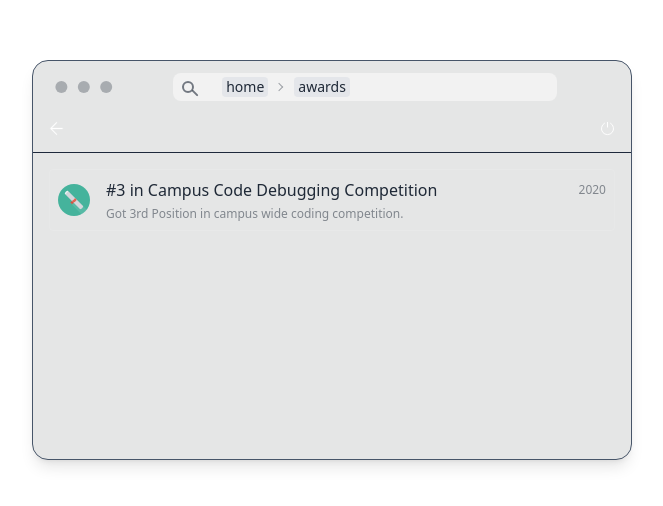
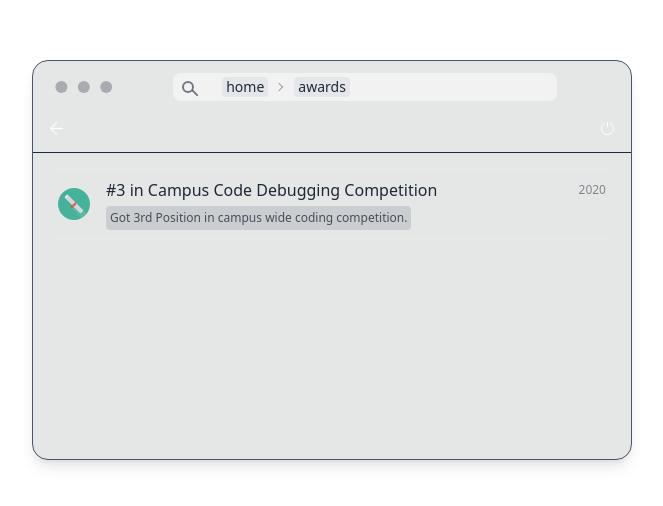
Before and after one commit to ayanalimevv/my-portfolio, a React (Vite) app: page /awards in a window 1280 px wide. Shown: the part 132-638 px from the top of the page, without its empty margins (308-971 px from the left). Built offline with nearby package versions, Linux system fonts and the light colour scheme.

Commit message:
Change List Item UI

```diff
--- a/src/components/List/ListInfo.tsx
+++ b/src/components/List/ListInfo.tsx
@@ -19,7 +19,7 @@ export const ListInfo = ({
           <h1>{projectName}</h1>
           <div className="date ml-auto text-xs opacity-50">{aboveText}</div>
         </div>
-        <span className="text-xs opacity-50 mt-1">{belowText}</span>
+        <span className="text-xs opacity-80 bg-slate-600 p-1 bg-opacity-20 rounded mt-1">{belowText}</span>
       </div>
       <div className="ml-auto flex gap-4">
         {link && (
--- a/src/layouts/BrowserLayout/BrowserLayout.tsx
+++ b/src/layouts/BrowserLayout/BrowserLayout.tsx
@@ -12,7 +12,7 @@ export const BrowserLayout = ({
 }) => {
   return (
     <div className="flex justify-center items-center min-h-[90vh]">
-      <div className="mockup-browser bg-base-300 border border-slate-600 lg:min-w-[600px] lg:min-h-[400px] shadow-lg">
+      <div className="mockup-browser bg-base-300 border border-slate-600 lg:w-[600px] lg:min-h-[400px] shadow-lg">
 
         {/* Component that renders very top of the browser window which contains breadcrumbs for navigation */}
         <BrowserBreadCrumbsBar />
```
